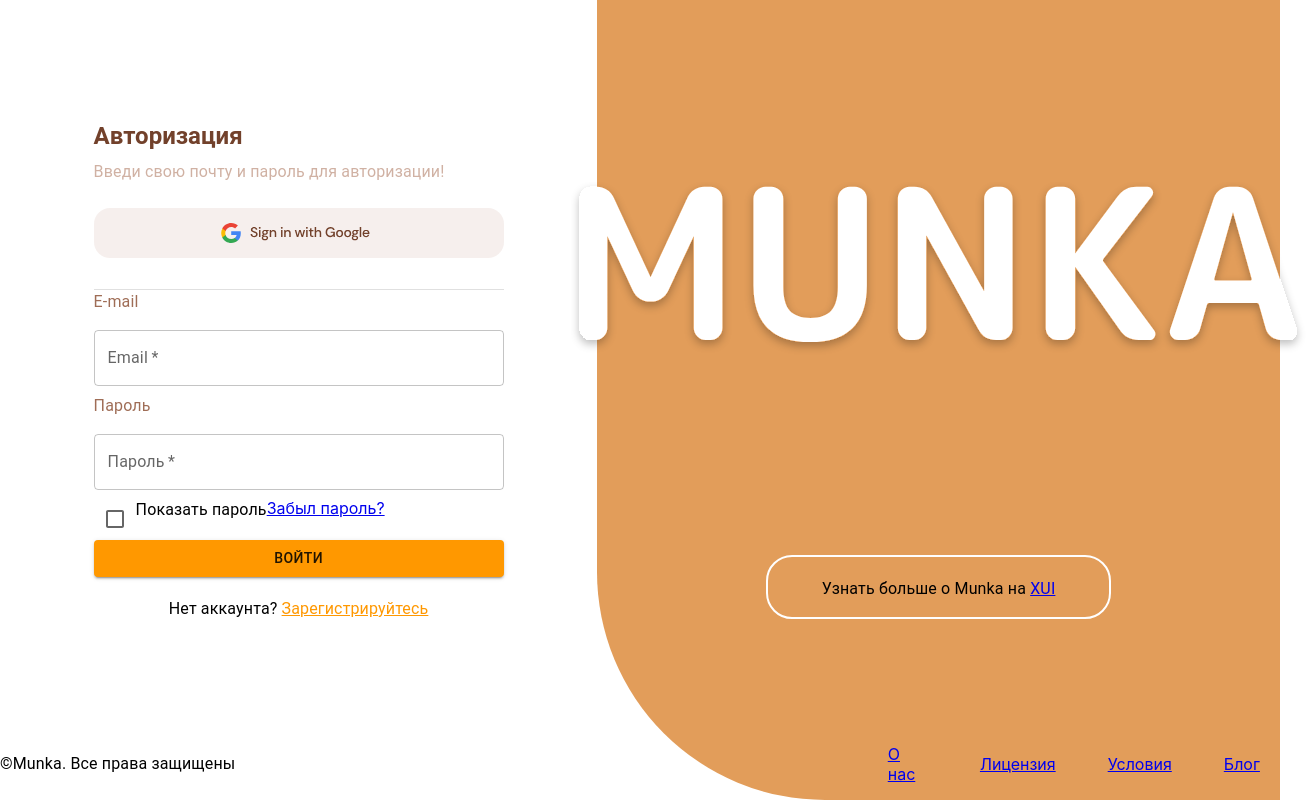
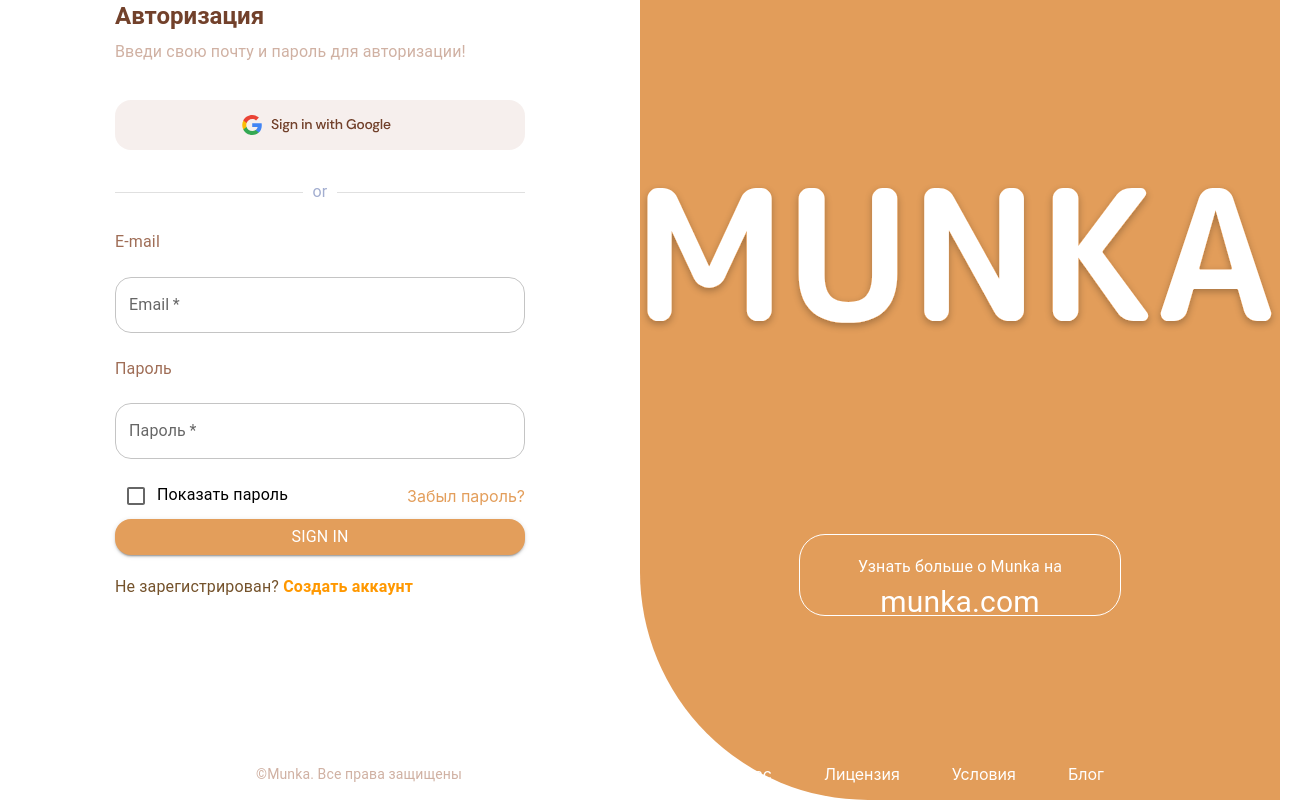
Before and after one commit to CVladim1r/Front-Munka, a React (Vite) app: page /login in a window 1280 px wide. Shown: the whole page, 1307 px wide, since content can reach past the window. Built offline with nearby package versions, Linux system fonts and the light colour scheme; the HTML template or start-up script is replaced by a standard one.

Commit message:
repair design auth

```diff
--- a/src/components/Auth/AboutContainer.tsx
+++ b/src/components/Auth/AboutContainer.tsx
@@ -2,7 +2,6 @@
 import { Typography, createTheme } from "@mui/material";
 import { ThemeProvider } from "@emotion/react";
 import { orange } from "@mui/material/colors";
-
 const theme = createTheme({
     palette: {
         primary: {
@@ -17,13 +16,15 @@
             <div style={{
                 display: "flex",
                 width: "50%",
-                height: '10%',
-                border: '2px solid white',
+                height: '10vh',
+                border: '1px solid white',
                 borderRadius: '26px 26px 26px 26px',
                 alignContent: 'center'
                 }}>
-                <Typography variant="body1" style={{ marginTop: 20, textAlign:'center', width : '50vh', height: '5vh' }}>
-                    Узнать больше о Munka на <a href="#" > XUI</a>
+                <Typography variant="body1" style={{ marginTop: 20, textAlign:'center', width : '50vh', height: '5vh', color:'white' }}>
+                    Узнать больше о Munka на {" "}
+                    <br />
+                    <a href="#" style={{textDecoration: 'none', userSelect:'none', color:'white', fontSize:'30px'}}>munka.com</a>
                 </Typography>
 
             </div>
--- a/src/components/Auth/Login/LoginForm.tsx
+++ b/src/components/Auth/Login/LoginForm.tsx
@@ -15,22 +15,14 @@
     },
 });
 
-
 const LoginForm: React.FC = () => {
     const [email, setEmail] = useState('');
     const [password, setPassword] = useState('');
-    const [rpassword, setRPassword] = useState('')
-    const [passwordMatch, setPasswordMatch] = useState(true)
-
     const { login } = useContext(AuthContext) || { login: () => {} };
     const navigate = useNavigate(); // Хук для навигации
 
     const handleSubmit = async (e: React.FormEvent) => {
         e.preventDefault();
-        if (password !== rpassword) {
-            setPasswordMatch(false);
-            return;
-        }
         try {
             const response = await axios.post('http://localhost:5000/login', { email, password });
             login(response.data.access_token);
@@ -39,6 +31,7 @@
             alert('Не удалось авторизоваться'); // !!!доделать
         }
     };
+
 
     return (
         <ThemeProvider theme={theme}>
@@ -49,22 +42,22 @@
                 alignItems: 'center',
                 justifyContent: 'center',
                 height: '100%',
-                marginTop: '25vh',
-                width: '50%',
-                marginBlock:'15vh'
+                width: '50%'
                 }}>
                     <div>
 
-                        <Typography variant="h5" alignItems="left" gutterBottom style={{color: '#72412B'}} >
+                        <Typography variant="h5" alignItems="left" gutterBottom style={{color: '#72412B', marginBottom:'8px'}} >
                             <strong>Авторизация</strong>
                         </Typography>
-                        <Typography style={{fontSize: '16px', color: '#D0B1A3'}}>
+                        <Typography style={{fontSize: '16px', color: '#D0B1A3', marginBottom:'36px'}}>
                             Введи свою почту и пароль для авторизации!
                         </Typography>
-                    <img src={Google} alt="google" style={{margin: '3vh 0 3vh 0 '}}/>
-                    <Divider variant='fullWidth' style={{marginTop: '3px'}}/>
+                    <img src={Google} alt="google" style={{margin: '0 0 26px 0 '}}/>
+                    <Divider variant='middle' style={{margin: '0px 0 26px 0'}}>
+                        <Typography sx = {{color: ' #A3AED0'}}>or</Typography>
+                    </Divider>
                     <form onSubmit={handleSubmit}>
-                        <Typography style={{fontSize: '16px', color:'#9F6D56'}}>E-mail</Typography>
+                        <Typography style={{fontSize: '16px', color:'#9F6D56', marginBottom: '6.5px'}}>E-mail</Typography>
                         <TextField
                             label="Email"
                             type="email"
@@ -73,9 +66,12 @@
                             fullWidth
                             margin="normal"
                             required
-                            sx={{borderRadius: '16px'}}
+                            sx={{marginBottom:'3vh'}}
+                            InputProps={{
+                                sx: { borderRadius: '16px' }
+                            }}
                         />
-                        <Typography style={{fontSize: '16px', width: '50vh', color: '#9F6D56'}}>Пароль</Typography>
+                        <Typography style={{fontSize: '16px', width: '50vh', color: '#9F6D56', marginBottom:'6.5px'}}>Пароль</Typography>
                         <TextField
                             label="Пароль"
                             type="password"
@@ -84,27 +80,31 @@
                             fullWidth
                             margin="normal"
                             required
+                            sx ={{marginBottom:'2vh'}}
+                            InputProps={{
+                                sx: { borderRadius: '16px' }
+                            }}
                         />
-                        <div style={{display: 'flex', flexDirection: 'row',}}>
+                        <div style={{display: 'flex', flexDirection: 'row', justifyContent:'space-between', paddingBottom:'2px'}}>
                             <div style={{display: 'flex'}}>
                                 <Checkbox>
                                 </Checkbox>
-                                <Typography style={{}}>Показать пароль</Typography>
+                                <Typography style={{marginTop:'1vh', marginBottom:'1vh'}}>Показать пароль</Typography>
                             </div>
-                            <Link to='/'>Забыл пароль?</Link>
+                            <Link to='/' style={{display:'flex', justifyContent:'column', alignItems:'center', textDecoration: 'none', color:'#E39E5B'}}>Забыл пароль?</Link>
                         </div>
-                        <Button type="submit" variant="contained" color="primary" fullWidth>
-                            Войти
+                        <Button type="submit" variant="contained" fullWidth style={{backgroundColor: '#E39E5B', borderRadius: '16px'}}>
+                            <Typography sx={{color:'white'}}>Sign in</Typography>
                         </Button>
-                        <Typography variant="body1" align="center" style={{ marginTop: 20 }}>
-                            Нет аккаунта?{' '}
-                            <Link to="/registration" style={{ color: theme.palette.primary.main }}>
-                                Зарегистрируйтесь
+                        <Typography variant="body1" align="left" style={{ marginTop: 20, color:'#74522B', textShadow:'2px 2px 2px 2px #E39E5B'}}>
+                            Не зарегистрирован?{' '}
+                            <Link to="/registration" style={{ color: theme.palette.primary.main, textDecoration:'none', fontWeight:'bold', textShadow:'2px 2px 2px 2px #E39E5B'}}>
+                                Создать аккаунт
                             </Link>
                             </Typography>
-                        </form>
-                    </div>
-                </Container>
+                    </form>
+                </div>
+            </Container>
         </ThemeProvider>
     );
 };
--- a/src/components/Auth/LoginImage.tsx
+++ b/src/components/Auth/LoginImage.tsx
@@ -25,14 +25,12 @@
                     backgroundColor:'#E29D5A',
                     height: '100%',
                     textAlign: 'left',
-                    float: 'right',
                     minWidth: '50%',
                     minHeight: '100vh',
-                    marginTop: '0',
                     alignItems: 'center',
                     justifyContent: 'center'
                 }}>
-                    <img src={Munka} alt="Munka" style={{margin: '0 0 25vh 0'}} />
+                    <img src={Munka} alt="Munka" style={{margin: '0 0 25vh 0', width:'80vh', alignContent:'center'}} />
                     <About />
             </Box>
 
--- a/src/components/NavigationBar/Auth/Navbar.tsx
+++ b/src/components/NavigationBar/Auth/Navbar.tsx
@@ -1,25 +1,27 @@
 import {FC} from "react";
 import { Link } from "react-router-dom";
-import { Typography, List, ListItem, ListItemText, Box} from "@mui/material";
+import { Typography, List, ListItem, Box} from "@mui/material";
 
 const AuthBar: FC = () => {
     return (
-        <Box sx={{ position: 'absolute', bottom: 0, width: '100%', display: 'flex', justifyContent: 'space-between', alignItems: 'center' }}>
-            <Typography>&copy;Munka. Все права защищены</Typography>
-            <List sx={{ display: 'flex', gap: '20px' }} component="nav">
+        <Box sx={{ position: 'absolute', bottom: 0, width: '100%', display: 'flex', justifyContent: 'space-between', alignItems: 'center', fontSize:'14' }}>
+            <Typography style={{marginLeft:'32vh', fontSize:'14px', color:'#D0B1A3'}}>&copy;Munka. Все права защищены</Typography>
+            <Box sx={{marginRight:'20vh'}}>
+                <List sx={{ display: 'flex', gap: '20px', whiteSpace:'nowrap'}} component="nav">
                     <ListItem>
-                    <Link to="/about">О нас</Link>
+                        <Link to="/about" style={{textDecoration:'none', userSelect:'none', color:'white'}}>О нас</Link>
                     </ListItem>
                     <ListItem>
-                    <Link to="/license" >Лицензия</Link>
+                        <Link to="/license" style={{textDecoration:'none', userSelect:'none', color:'white'}} >Лицензия</Link>
                     </ListItem>
                     <ListItem>
-                    <Link to="/conditions">Условия</Link>
+                        <Link to="/conditions" style={{textDecoration:'none', color:'white', userSelect:'none'}}>Условия</Link>
                     </ListItem>
                     <ListItem>
-                    <Link to="/blog">Блог</Link>
+                        <Link to="/blog" style={{textDecoration:'none', userSelect:'none', color:'white'}}>Блог</Link>
                     </ListItem>
                 </List>
+            </Box>
         </Box>
     );
 }
--- a/src/pages/authentication/LoginPage.tsx
+++ b/src/pages/authentication/LoginPage.tsx
@@ -6,7 +6,7 @@
 
 const LoginPage: FC = () =>{
     return(
-        <div style={{display: 'flex', minHeight: "100vh"}}>
+        <div style={{display: 'flex', maxHeight:'100%'}}>
             <LoginForm />
             <LoginImage />
             <AuthBar />
```
Lines whose indentation alone changed are shown as unchanged.
